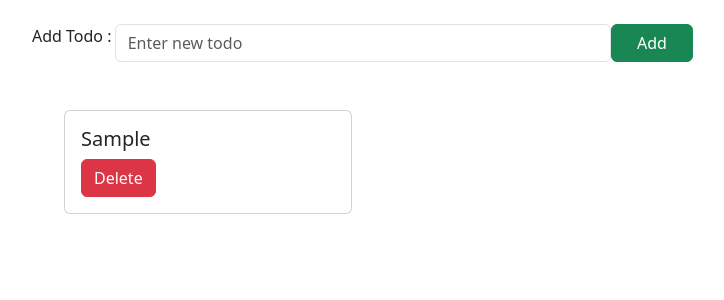
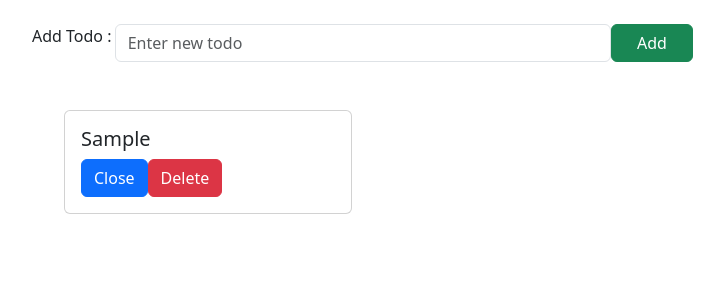
Before and after one commit to bantisingh20/Todo-App, an Angular app: page / in a window 1280 px wide. Both pictures are taken after typing "Sample" into the empty fields and a click on the button "Add". Shown: the top 300 px of the page, without its empty margins (50-774 px from the left). Built offline with nearby package versions, Linux system fonts and the light colour scheme.

Commit message:
add delete and status button

```diff
--- a/src/app/MyComponent/todos/todos.component.html
+++ b/src/app/MyComponent/todos/todos.component.html
@@ -15,8 +15,8 @@
         <div class="card {{todo.active == false ?'alert alert-secondary' :''}}" style="width: 18rem;">
             <div class="card-body">
               <h5 class="card-title ">{{todo.title}}</h5>
-              <button class="btn btn-danger" (click)="deletethistodo(i)">{{todo.status}}</button>
-
+              <button class="btn btn-primary" (click)="ChageStatusoftodo(i)">{{todo.status}}</button>
+              <button class="btn btn-danger" (click)="deletethistodo(i)">Delete</button>
             </div>
           </div>
     </ul>
--- a/src/app/MyComponent/todos/todos.component.ts
+++ b/src/app/MyComponent/todos/todos.component.ts
@@ -16,7 +16,7 @@ export class TodosComponent implements OnInit {
   {
     title:'Dinner'
     ,active : true
-    ,status:'Delete'
+    ,status:'Close'
   }
 
 ]
@@ -36,7 +36,7 @@ newTodo: string = '';
 
 addTodo() {
   if (this.newTodo.trim()) {
-    this.Todolist.push({ title: this.newTodo ,active :true ,status:'Delete' });
+    this.Todolist.push({ title: this.newTodo ,active :true ,status:'Close' });
     this.newTodo = '';
 
     localStorage.setItem('Todolist', JSON.stringify(this.Todolist));
@@ -45,21 +45,29 @@ addTodo() {
 }
 
 
-deletethistodo(index: number){
+ChageStatusoftodo(index: number){
   console.log(index);
   //this.Todolist.splice(index, 1);
 
   if(this.Todolist[index].active == true){
     this.Todolist[index].active = false;
-    this.Todolist[index].status = 'Add Again';
+    this.Todolist[index].status = 'Open';
   }
   else {
     this.Todolist[index].active = true;
-    this.Todolist[index].status = 'Delete';
+    this.Todolist[index].status = 'Close';
   }
   localStorage.setItem('Todolist', JSON.stringify(this.Todolist));
 
   console.log(this.Todolist)
 }
 
+deletethistodo(index: number){
+  console.log(index);
+  this.Todolist.splice(index, 1);
+
+  localStorage.setItem('Todolist', JSON.stringify(this.Todolist));
+
 }
+
+}
```
